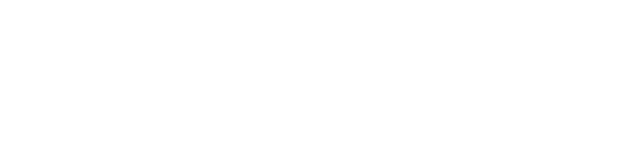
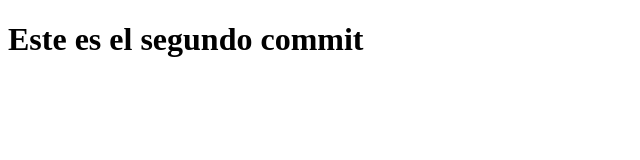
Before and after one commit to vladicodex/Examples-commits, a plain HTML site: page index.html in a window 1280 px wide. Shown: the whole page, without its empty margins (0-640 px from the left). Drawn offline with Linux system fonts and the light colour scheme.

Commit message:
Commit 2

```diff
--- a/index.html
+++ b/index.html
@@ -7,6 +7,6 @@
     <title>Examples Commits</title>
 </head>
 <body>
-
+    <h1>Este es el segundo commit</h1>
 </body>
 </html>
```
